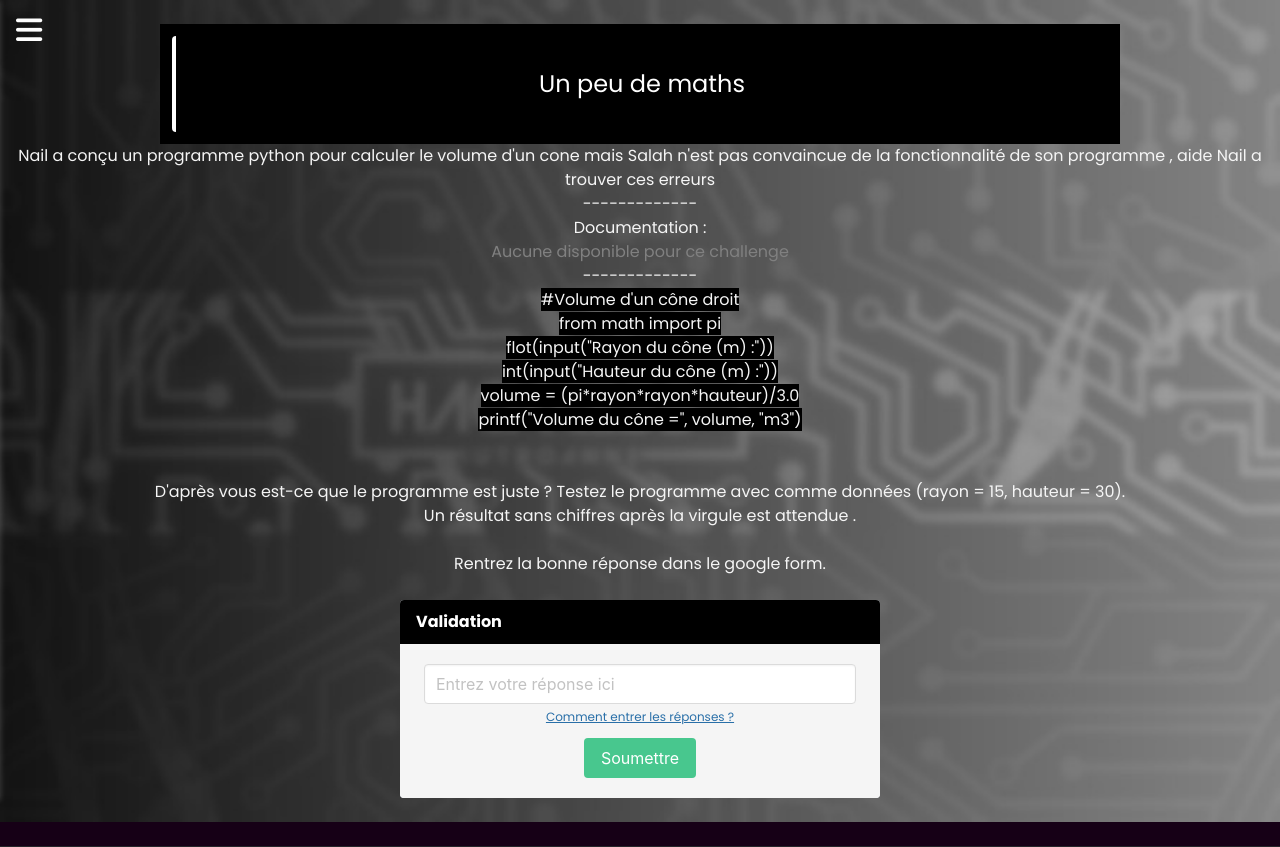
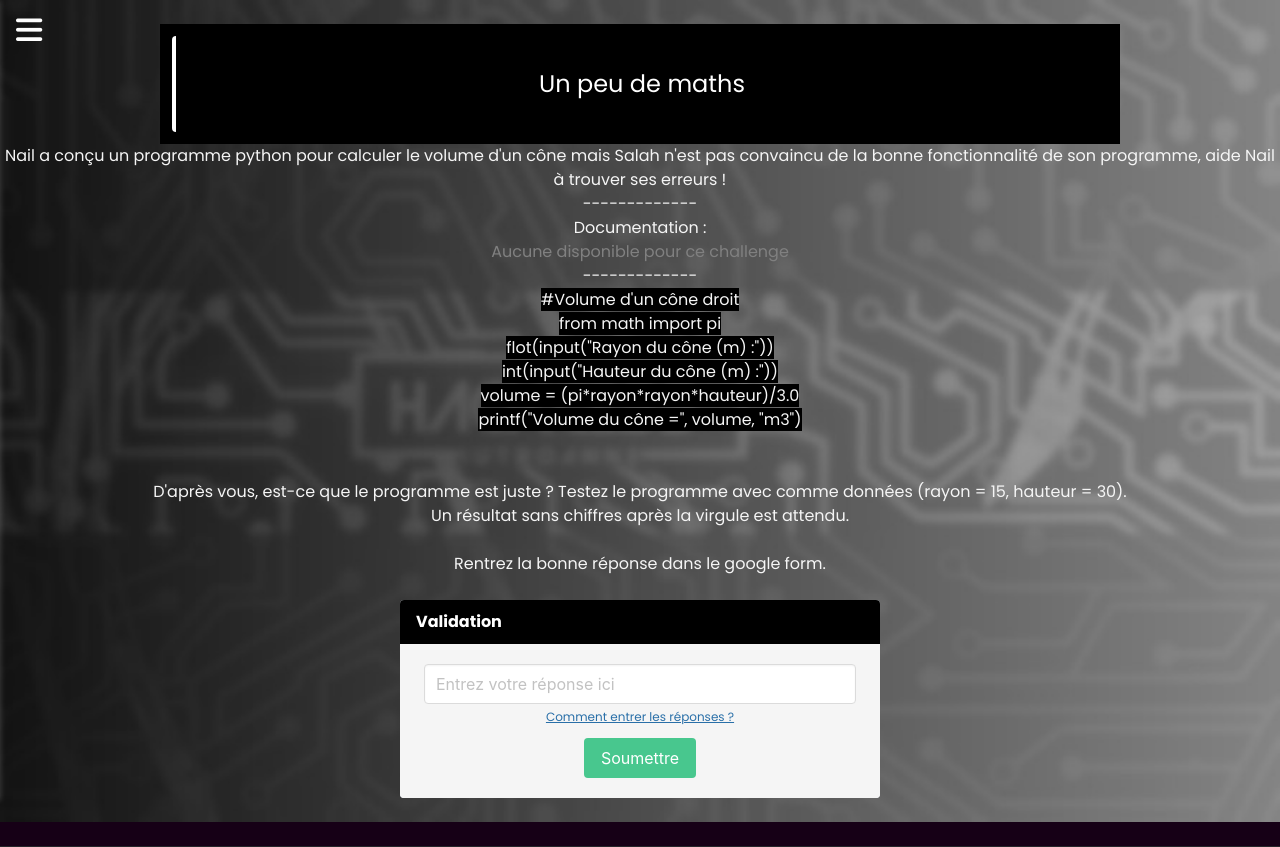
Before and after one commit to cesshack/erreur502, a Symfony app: template templates/programmation/premier.html.twig in a window 1280 px wide. Shown: the top 847 px of the page. Run offline with Twig, Linux system fonts and the light colour scheme; the template is opened without the code that fills it, so the values that code supplies are empty; some libraries are stand-ins or nearby versions; some web fonts are replaced.

Commit message:
Update premier.html.twig

```diff
--- a/templates/programmation/premier.html.twig
+++ b/templates/programmation/premier.html.twig
@@ -123,7 +123,7 @@ html{
 
 
 
-    <p style="color:whitesmoke;text-align:center;">Nail a conçu un programme python pour calculer le volume d'un cone mais Salah n'est pas convaincue de la fonctionnalité de son programme , aide Nail a trouver ces erreurs</p>
+    <p style="color:whitesmoke;text-align:center;">Nail a conçu un programme python pour calculer le volume d'un cône mais Salah n'est pas convaincu de la bonne fonctionnalité de son programme, aide Nail à trouver ses erreurs !</p>
 
     <p style="color:whitesmoke;text-align:center;">-------------</p>
     <p style="color:whitesmoke;text-align:center;">Documentation :</p>
@@ -146,8 +146,8 @@ html{
     <br/>
     <br/>
 
-    <p style="color:whitesmoke;text-align:center;">D'après vous est-ce que le programme est juste ? Testez le programme avec comme données (rayon = 15, hauteur = 30).
-    <br>Un résultat sans chiffres après la virgule est attendue .
+    <p style="color:whitesmoke;text-align:center;">D'après vous, est-ce que le programme est juste ? Testez le programme avec comme données (rayon = 15, hauteur = 30).
+    <br>Un résultat sans chiffres après la virgule est attendu.
 <br></br>Rentrez la bonne réponse dans le google form.</p>
 
 
```
